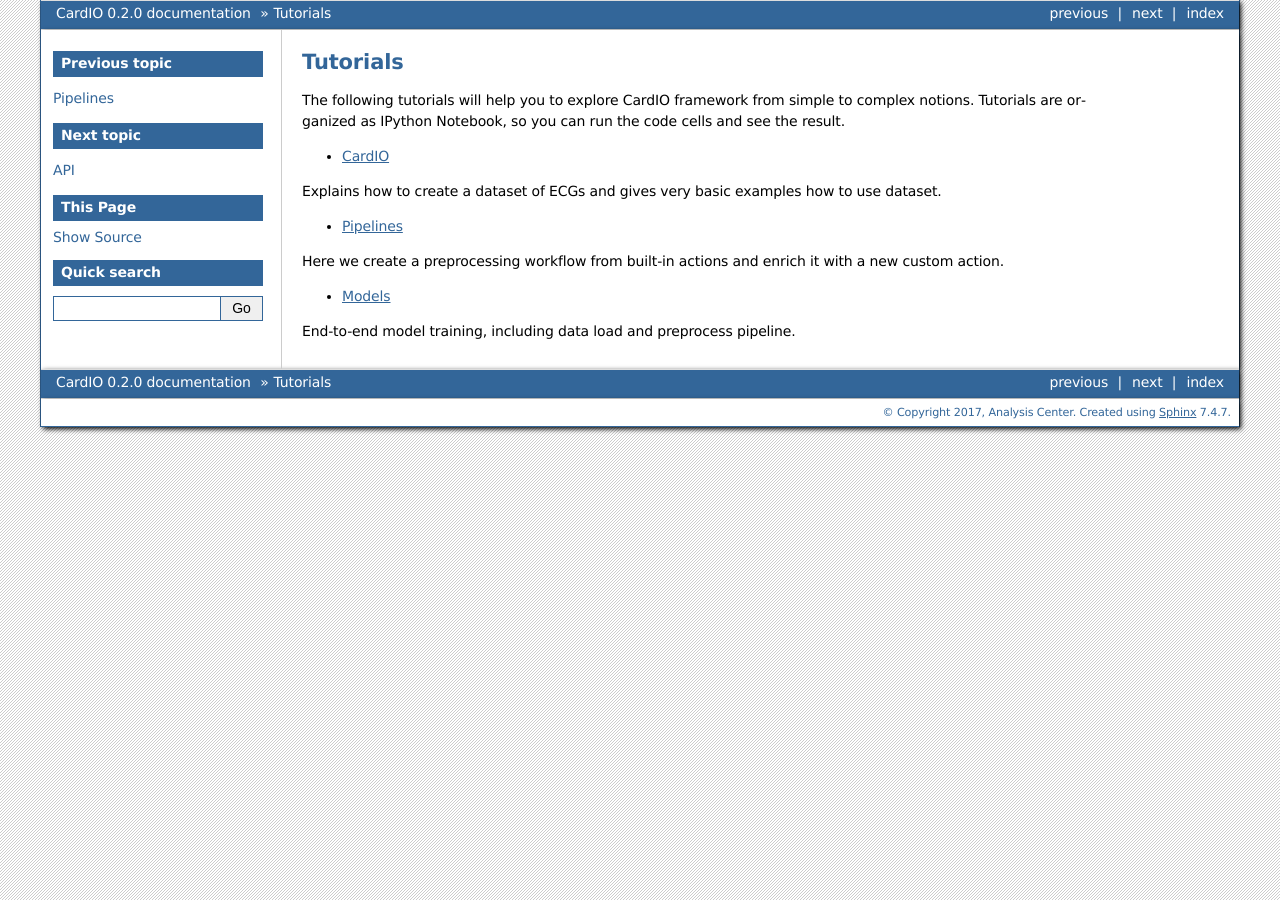
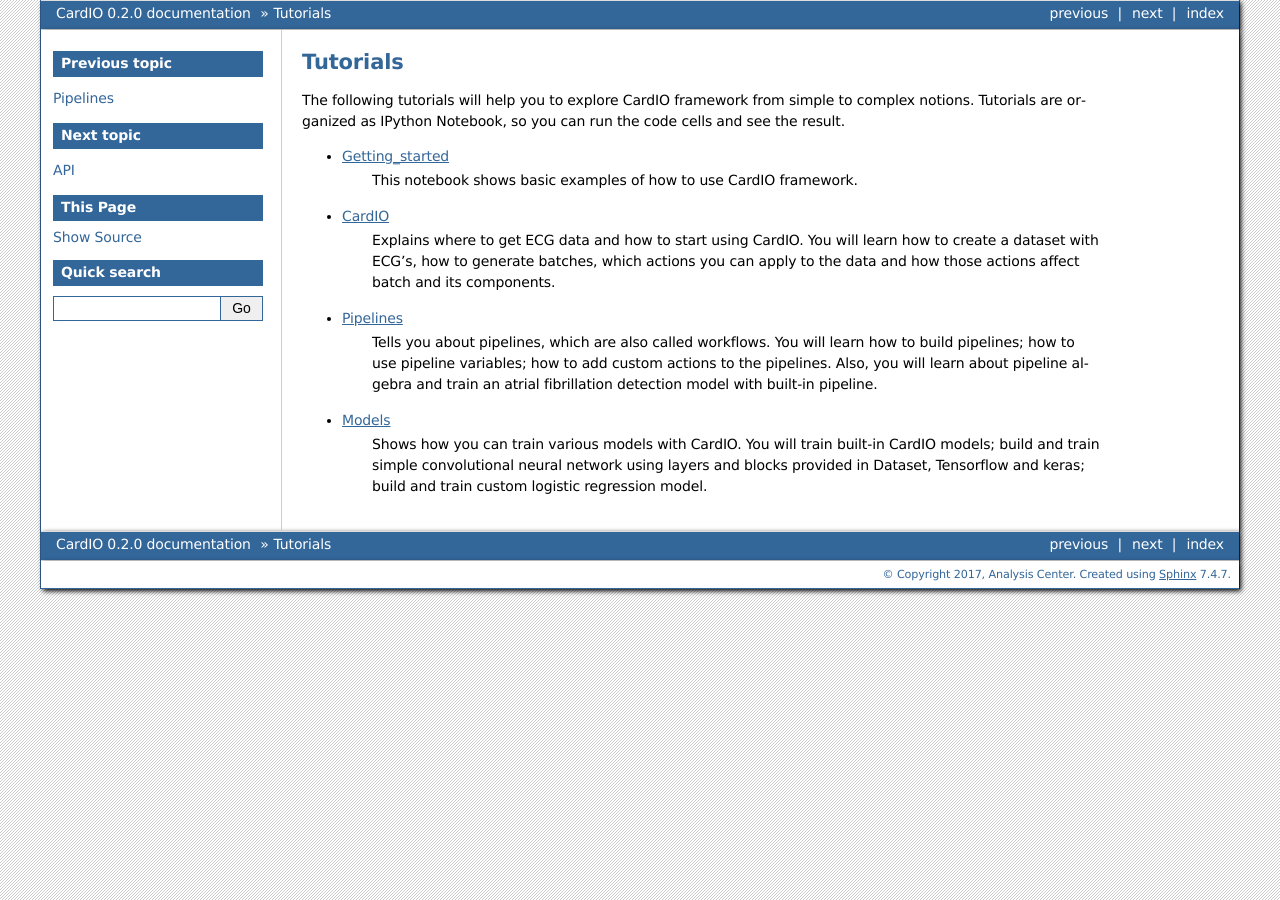
Before and after one commit to analysiscenter/cardio, a Sphinx documentation site: the page built from docs/tutorials.rst, in a window 1280 px wide. Built offline with Sphinx 7.4.7, drawn with Linux system fonts in a browser that asks for light colours.

Commit message:
Fixed some text in tutorials; expanded tutorials description in docs; fixed typo in pipelines doc

```diff
--- a/docs/modules/pipelines.rst
+++ b/docs/modules/pipelines.rst
@@ -24,7 +24,7 @@
 
   from cardio import dataset as ds
   from cardio.dataset import F, V
-  from cardio.models import DirichletModel
+  from cardio.models import DirichletModel, concatenate_ecg_batch
 
   model_config = {
         "session": {"config": tf.ConfigProto(gpu_options=gpu_options)},
--- a/docs/tutorials.rst
+++ b/docs/tutorials.rst
@@ -4,11 +4,14 @@
 
 The following tutorials will help you to explore CardIO framework from simple to complex notions. Tutorials are organized as IPython Notebook, so you can run the code cells and see the result.
 
+* `Getting_started <https://github.com/analysiscenter/cardio/blob/master/tutorials/Getting_started.ipynb>`_
+	This notebook shows basic examples of how to use CardIO framework.
+
 * `CardIO <https://github.com/analysiscenter/cardio/blob/master/tutorials/I.CardIO.ipynb>`_
-Explains how to create a dataset of ECGs and gives very basic examples how to use dataset.
+	Explains where to get ECG data and how to start using CardIO. You will learn how to create a dataset with ECG's, how to generate batches, which actions you can apply to the data and how those actions affect batch and its components.
 
 * `Pipelines <https://github.com/analysiscenter/cardio/blob/master/tutorials/II.Pipelines.ipynb>`_
-Here we create a preprocessing workflow from built-in actions and enrich it with a new custom action.
+	Tells you about pipelines, which are also called workflows. You will learn how to build pipelines; how to use pipeline variables; how to add custom actions to the pipelines. Also, you will learn about pipeline algebra and train an atrial fibrillation detection model with built-in pipeline.
 
 * `Models <https://github.com/analysiscenter/cardio/blob/master/tutorials/III.Models.ipynb>`_
-End-to-end model training, including data load and preprocess pipeline.
+	Shows how you can train various models with CardIO. You will train built-in CardIO models; build and train simple convolutional neural network using layers and blocks provided in Dataset, Tensorflow and keras; build and train custom logistic regression model.
```
Also changed, not shown: 2 other files.
